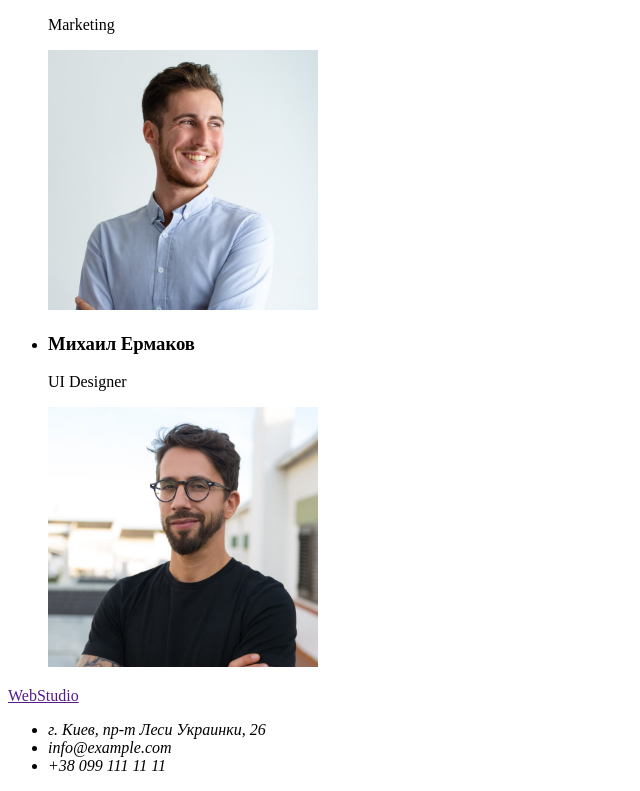
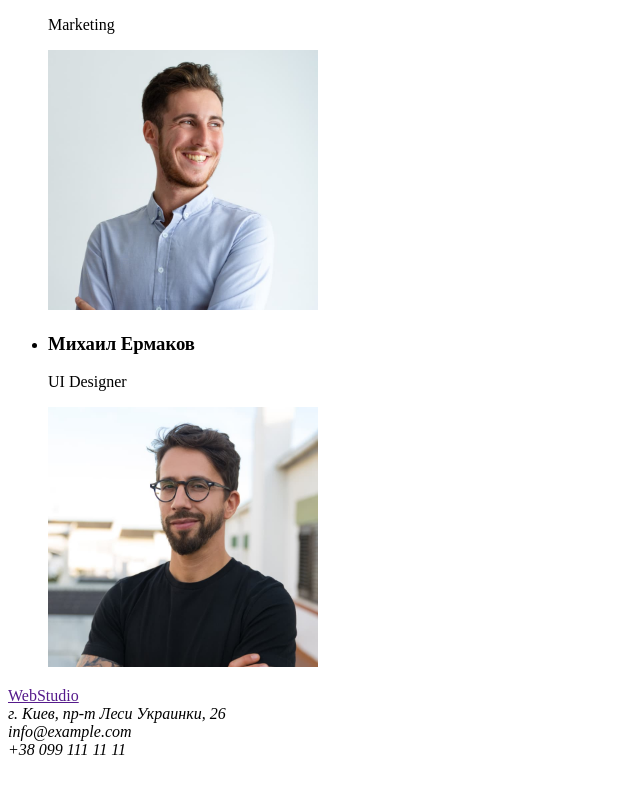
Before and after one commit to ProkoptsovD/goit-markup-hw-01, a plain HTML site: page index.html in a window 1280 px wide. Shown: the part 2965-3756 px from the top of the page, without its empty margins (0-640 px from the left). After the commit the page ends 3732 px from the top, so only its background shows below. Drawn offline with Linux system fonts and the light colour scheme.

Commit message:
исправляет разметку адреса в футере

```diff
--- a/index.html
+++ b/index.html
@@ -9,6 +9,7 @@
 </head>
 
     <body>
+        <!-- header -->
         <header>
         <!-- webstudio logo -->
             <a href="">WebStudio</a>
@@ -106,10 +107,9 @@
         <footer>
             <a href="">WebStudio</a>
             <address>
-                <ul>
-                    <li>г. Киев, пр-т Леси Украинки, 26</li>
-                    <li>info@example.com</li>
-                    <li>+38 099 111 11 11</li>
+                г. Киев, пр-т Леси Украинки, 26<br />
+                info@example.com <br />
+                +38 099 111 11 11 <br />
                 </ul>
             </address>
         </footer>
```
